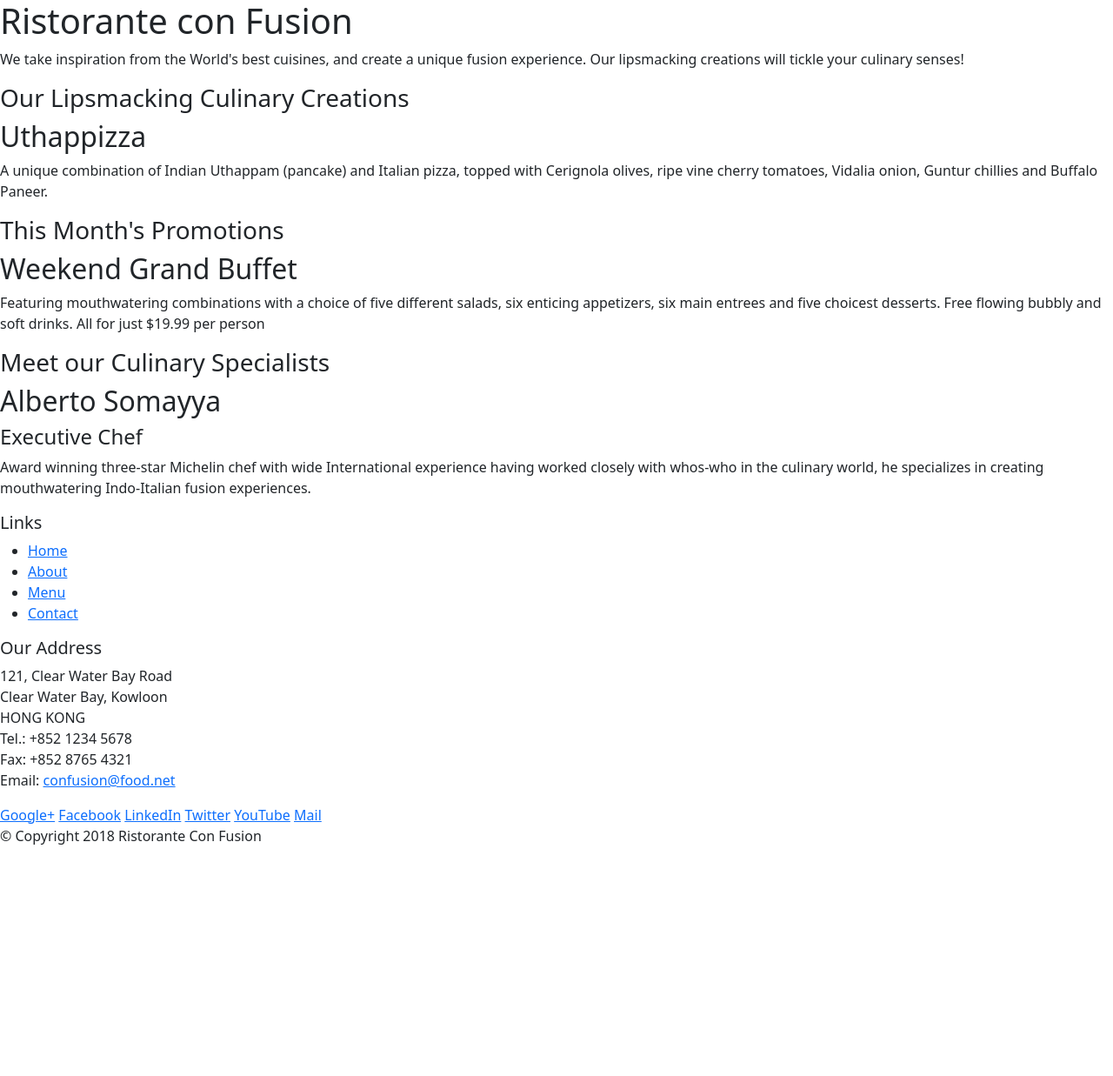
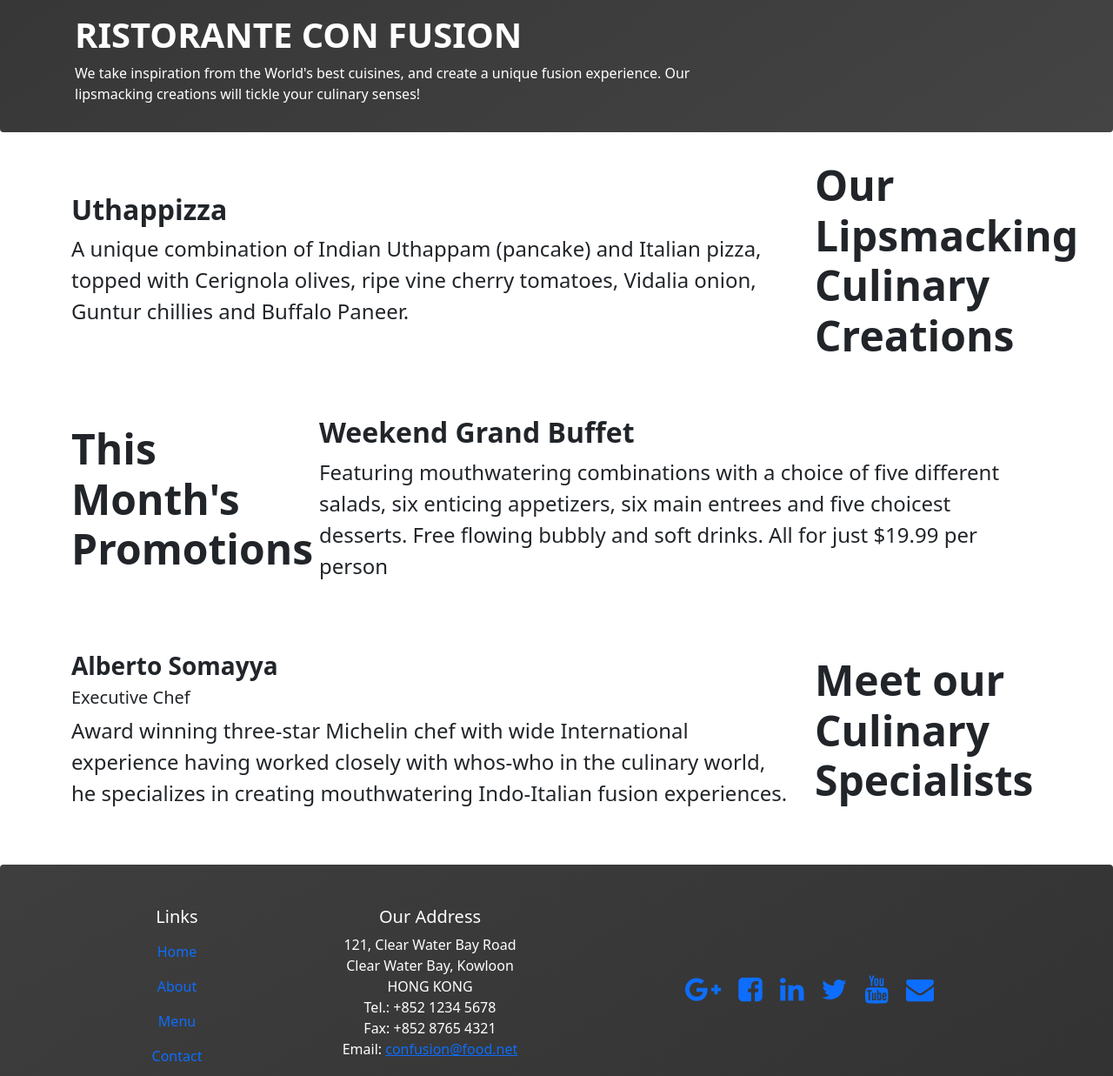
Before and after one commit to franciscocontreras93/week-1, a website: page index.html in a window 1280 px wide. Shown: the top 1237 px of the page at 87% size. Before the commit the page ends 989 px from the top, so only its background shows below. Drawn offline with nearby package versions, Linux system fonts and the light colour scheme.

Commit message:
update bs5 grid system

```diff
--- /dev/null
+++ b/css/main.css
@@ -0,0 +1,58 @@
+.bg-header {
+    background: linear-gradient(328deg, #555555, #202020);
+    background-size: 400% 400%;
+
+    -webkit-animation: bg-animation 30s ease infinite;
+    -moz-animation: bg-animation 30s ease infinite;
+    animation: bg-animation 30s ease infinite;
+}
+.bg-footer {
+    background: linear-gradient(328deg, #202020, #555555);
+    background-size: 400% 400%;
+
+    -webkit-animation: bg-animation 30s ease infinite;
+    -moz-animation: bg-animation 30s ease infinite;
+    animation: bg-animation 30s ease infinite;
+}
+
+@-webkit-keyframes bg-animation {
+    0% {
+        background-position: 0% 15%
+    }
+
+    50% {
+        background-position: 100% 86%
+    }
+
+    100% {
+        background-position: 0% 15%
+    }
+}
+
+@-moz-keyframes bg-animation {
+    0% {
+        background-position: 0% 15%
+    }
+
+    50% {
+        background-position: 100% 86%
+    }
+
+    100% {
+        background-position: 0% 15%
+    }
+}
+
+@keyframes bg-animation {
+    0% {
+        background-position: 0% 15%
+    }
+
+    50% {
+        background-position: 100% 86%
+    }
+
+    100% {
+        background-position: 0% 15%
+    }
+}
--- a/index.html
+++ b/index.html
@@ -7,79 +7,103 @@
     <meta name="viewport" content="width=device-width, initial-scale=1">
 
     <!-- Bootstrap CSS -->
-    <link href="https://cdn.jsdelivr.net/npm/bootstrap@5.0.2/dist/css/bootstrap.min.css" rel="stylesheet"
-        integrity="sha384-EVSTQN3/azprG1Anm3QDgpJLIm9Nao0Yz1ztcQTwFspd3yD65VohhpuuCOmLASjC" crossorigin="anonymous">
+    <link href="node_modules/bootstrap/dist/css/bootstrap.min.css" rel="stylesheet">
+    <link href="css/main.css" rel="stylesheet">
+
+    <!-- Fontawesome -->
+    <link rel="stylesheet" href="https://maxcdn.bootstrapcdn.com/font-awesome/4.7.0/css/font-awesome.min.css">
+
 
     <title>Hello, world!</title>
 </head>
 
 <body>
-   <header>
-       <div>
+    <div class="container-fluid bg-header rounded-bottom p-0 g-0 ">
+   <header class="">
+       <div class="container p-3">
            <div>
-               <div>
-                   <h1>Ristorante con Fusion</h1>
-                   <p>We take inspiration from the World's best cuisines, and create a unique fusion experience. Our
-                       lipsmacking creations will tickle your culinary senses!</p>
+               <div class="row text-white">
+                   <div class="col-sm-12 col-md-8">
+                       <h1 class="fw-bolder text-uppercase">Ristorante con Fusion</h1>
+                   </div>
+                   <div class="col-sm-12 col-md-8">
+                       <p class="fw-light">We take inspiration from the World's best cuisines, and create a unique fusion experience. Our
+                           lipsmacking creations will tickle your culinary senses!</p>
+
+                   </div>
                </div>
                <div>
                </div>
            </div>
        </div>
    </header>
+   </div>
 
-   <div>
-       <div>
-           <div>
-               <h3>Our Lipsmacking Culinary Creations</h3>
+
+
+   <div class="container">
+       <div class="row py-3 my-3 ">
+           <div class="col-sm-12 col-lg-3 align-self-lg-center order-md-1">
+               <p class="display-5 fw-bold">Our Lipsmacking Culinary Creations</p>
            </div>
-           <div>
-               <h2>Uthappizza</h2>
-               <p>A unique combination of Indian Uthappam (pancake) and Italian pizza, topped with Cerignola olives,
+           <div class="col-sm-12 col-lg-9 align-self-lg-center">
+               <p class="h2 fw-bold">Uthappizza</p>
+               <p class="fs-4 ">A unique combination of Indian Uthappam (pancake) and Italian pizza, topped with Cerignola olives,
                    ripe vine cherry tomatoes, Vidalia onion, Guntur chillies and Buffalo Paneer.</p>
            </div>
        </div>
 
 
-       <div>
-           <div>
-               <h3>This Month's Promotions</h3>
+       <div class="row py-3 my-3">
+           <div class="col-sm-12 col-lg-3 align-self-lg-center">
+               <p class="display-5 fw-bold">This Month's Promotions</p>
            </div>
-           <div>
-               <h2>Weekend Grand Buffet</h2>
-               <p>Featuring mouthwatering combinations with a choice of five different salads, six enticing appetizers,
+           <div class="col-sm-12 col-lg-9 align-self-lg-center">
+               <p class="h2 fw-bold">Weekend Grand Buffet</p>
+               <p class="fs-4 ">Featuring mouthwatering combinations with a choice of five different salads, six
+                   enticing appetizers,
                    six main entrees and five choicest desserts. Free flowing bubbly and soft drinks. All for just $19.99
                    per person </p>
            </div>
        </div>
 
-       <div>
-           <div>
-               <h3>Meet our Culinary Specialists</h3>
+       <div class="row py-3 my-3 d-none d-md-flex">
+           <div class="col-sm-12 col-lg-3 align-self-lg-center order-lg-1">
+               <p class="display-5 fw-bold">Meet our Culinary Specialists</p>
            </div>
-           <div>
-               <h2>Alberto Somayya</h2>
-               <h4>Executive Chef</h4>
-               <p>Award winning three-star Michelin chef with wide International experience having worked closely with
+           <div class="col-lg-9 align-self-lg-center py-3">
+               <p class="h3 fw-bold">Alberto Somayya</p>
+               <p class="h5 fw-lighter">Executive Chef</p>
+               <p class="fs-4">Award winning three-star Michelin chef with wide International
+                   experience having worked closely with
                    whos-who in the culinary world, he specializes in creating mouthwatering Indo-Italian fusion
-                   experiences. </p>
+                   experiences.</p>
            </div>
        </div>
    </div>
 
-   <footer>
-       <div>
-           <div>
-               <div>
+   <footer class="container-fluid bg-footer rounded-top p-0 g-0 text-white">
+       <div class="container py-5">
+           <div class="row">
+               <div class="col-sm-12 text-center col-lg-3 ">
                    <h5>Links</h5>
-                   <ul>
-                       <li><a href="#">Home</a></li>
-                       <li><a href="#">About</a></li>
-                       <li><a href="#">Menu</a></li>
-                       <li><a href="#">Contact</a></li>
+                   <ul class="nav flex-column">
+                       <li class="nav-item">
+                           <a class="nav-link active" aria-current="page" href="#">Home</a>
+                       </li>
+                       <li class="nav-item">
+                           <a class="nav-link" href="#">About</a>
+                       </li>
+                       <li class="nav-item">
+                           <a class="nav-link" href="#">Menu</a>
+                       </li>
+                       <li class="nav-item">
+                           <a class="nav-link" href="#" >Contact</a>
+                       </li>
                    </ul>
+
                </div>
-               <div>
+               <div class="col-sm-12 text-center col-lg-3 mt-sm-3 mt-lg-0 ">
                    <h5>Our Address</h5>
                    <address>
                        121, Clear Water Bay Road<br>
@@ -90,18 +114,20 @@
                        Email: <a href="mailto:confusion@food.net">confusion@food.net</a>
                    </address>
                </div>
-               <div>
-                   <div>
-                       <a href="http://google.com/+">Google+</a>
-                       <a href="http://www.facebook.com/profile.php?id=">Facebook</a>
-                       <a href="http://www.linkedin.com/in/">LinkedIn</a>
-                       <a href="http://twitter.com/">Twitter</a>
-                       <a href="http://youtube.com/">YouTube</a>
-                       <a href="mailto:">Mail</a>
+               <div class="col-sm-12 text-center col-lg-6 mt-sm-3 mt-lg-0 align-self-lg-center ">
+                   <div class="">
+                       <a href="http://google.com/+"><i class="fa fa-google-plus fa-2x mx-2" aria-hidden="true"></i></a>
+                       <a href="http://www.facebook.com/profile.php?id="><i class="fa fa-facebook-square fa-2x mx-2"
+                               aria-hidden="true"></i></a>
+                       <a href="http://www.linkedin.com/in/"><i class="fa fa-linkedin fa-2x mx-2"
+                               aria-hidden="true"></i></a>
+                       <a href="http://twitter.com/"><i class="fa fa-twitter fa-2x mx-2" aria-hidden="true"></i></a>
+                       <a href="http://youtube.com/"><i class="fa fa-youtube fa-2x mx-2" aria-hidden="true"></i></a>
+                       <a href="mailto:"><i class="fa fa-envelope fa-2x mx-2" aria-hidden="true"></i></a>
                    </div>
                </div>
            </div>
-           <div>
+           <div class="row text-center pt-5">
                <div>
                    <p>© Copyright 2018 Ristorante Con Fusion</p>
                </div>
@@ -109,7 +135,7 @@
        </div>
    </footer>
 
-    <script src="https://cdn.jsdelivr.net/npm/bootstrap@5.0.2/dist/js/bootstrap.bundle.min.js"
+    <script src="node_modules/bootstrap/dist/js/bootstrap.bundle.js"
         integrity="sha384-MrcW6ZMFYlzcLA8Nl+NtUVF0sA7MsXsP1UyJoMp4YLEuNSfAP+JcXn/tWtIaxVXM" crossorigin="anonymous">
     </script>
 
```
